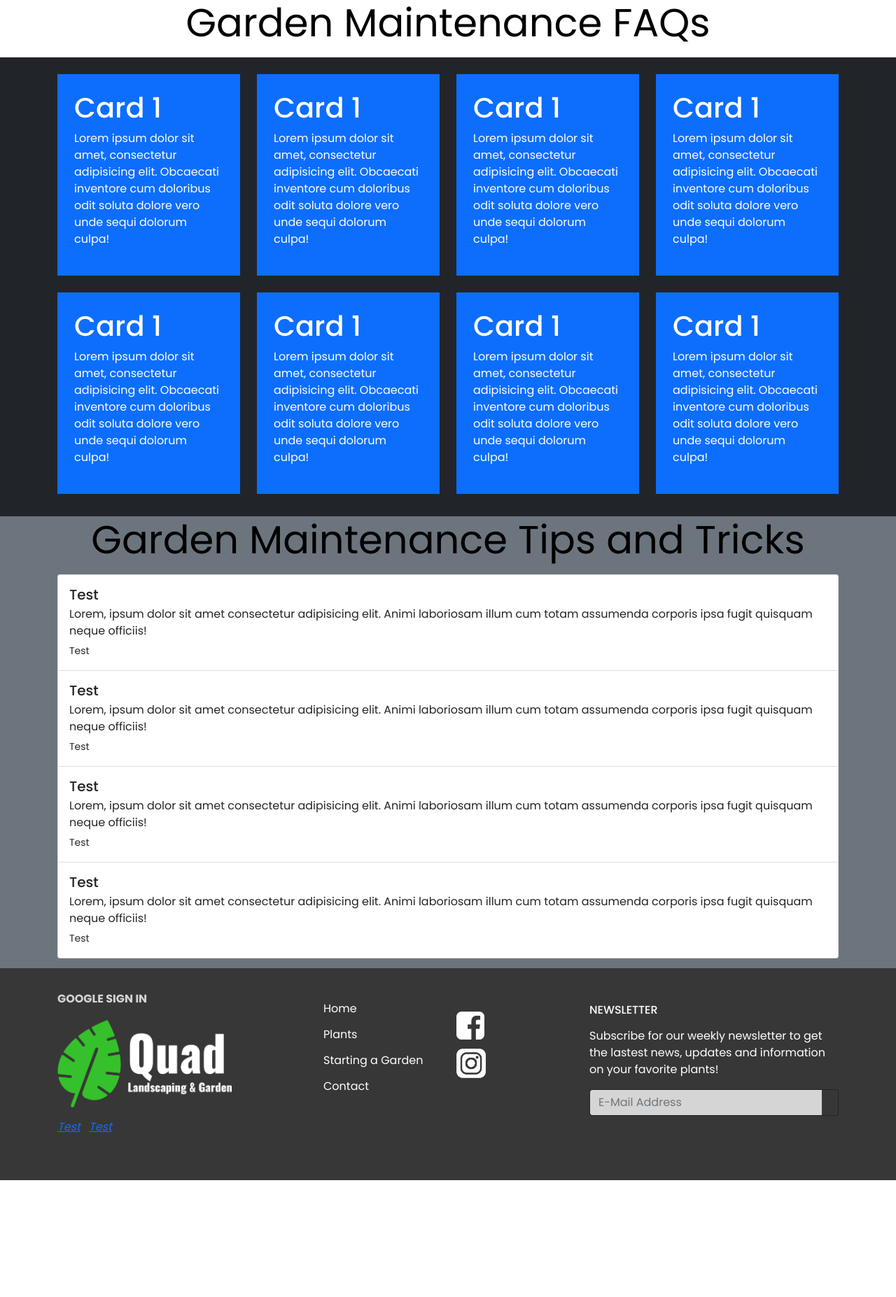
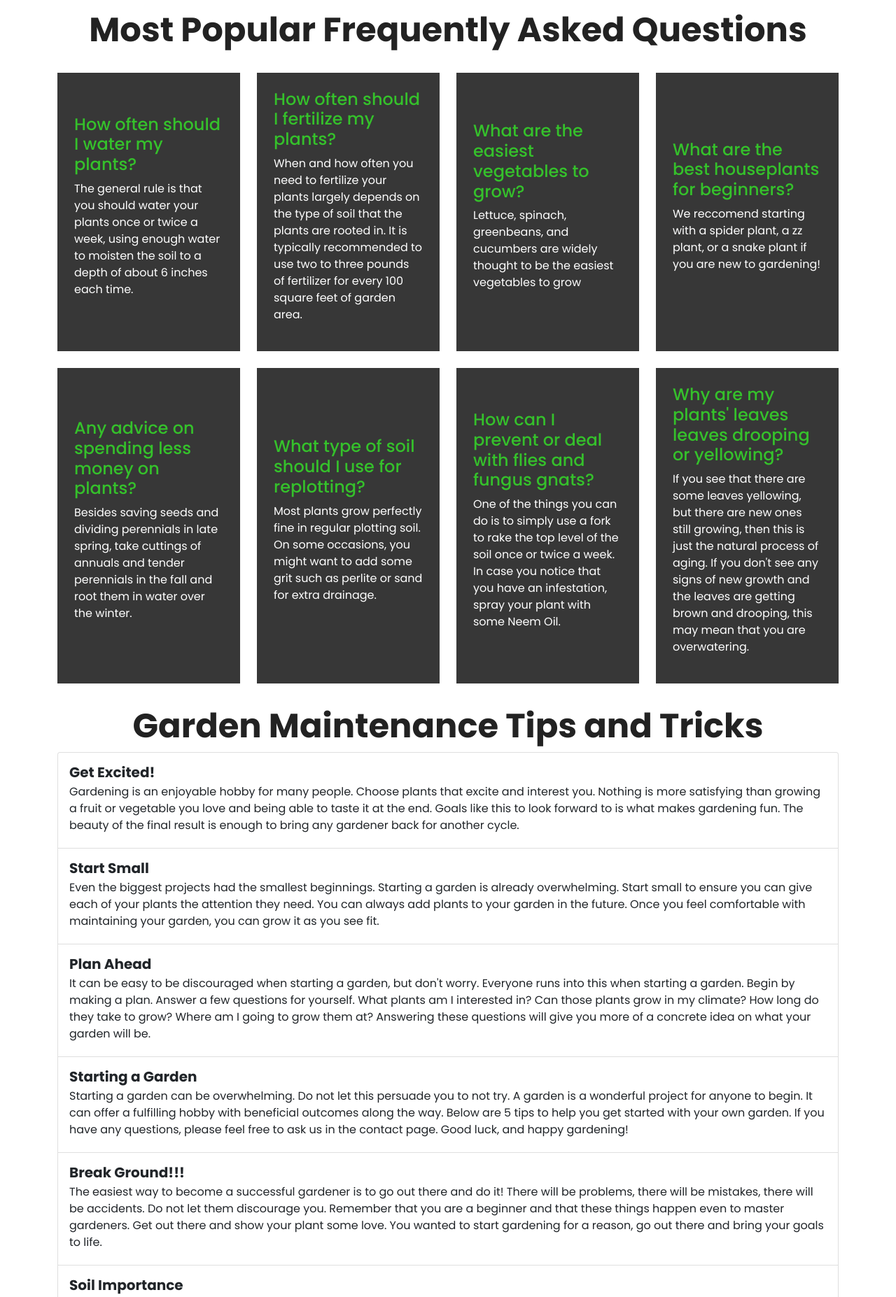
Before and after one commit to EthanE96/Quad_Landscaping_and_Garden, a PHP site: page /garden.html in a window 1280 px wide. Shown: the part 937-2791 px from the top of the page at 70% size. Before the commit the page ends 2624 px from the top, so only its background shows below. Run offline with PHP 8.4, Linux system fonts and the light colour scheme.

Commit message:
Brett Design

```diff
--- a/Client/Resources/CSS/garden.css
+++ b/Client/Resources/CSS/garden.css
@@ -56,6 +56,7 @@ body {
   background-repeat: no-repeat;
   background-size: cover;
   background-attachment: fixed;
+  margin-top: 75px;
 }
 
 .display-4
@@ -63,9 +64,12 @@ body {
   color: white;
 }
 
-.hero p{
-  color: white;
+.header
+{
+  font-weight: 600;
 }
+
+
 
 .title
 {
@@ -85,6 +89,26 @@ body {
 
 #my-signin2{
   margin-top: 8vh;
+}
+
+/* Garden FAQs */
+.box
+{
+  background-color: #373737 !important;
+  display: flex;
+  align-items: center;
+  justify-content: center;
+}
+
+.box h4{
+  color: #35c12b !important;
+}
+
+/* ----- */
+
+h5
+{
+  font-weight: 600;
 }
 
 
--- a/Client/garden.html
+++ b/Client/garden.html
@@ -24,7 +24,7 @@
     <script type="text/javascript" src="./Resources/Scripts/garden.js"></script>
 
    <!-- Navagation Bar -->
-    <nav class="navbar static-top navbar-expand-lg">
+    <nav class="navbar fixed-top navbar-expand-lg">
       <div class="container-fluid">
         <a class="navbar-brand" href="index.html"><img src="Resources/Images/Logo/Leaf.png" height="50" /></a>
         <button class="navbar-toggler" type="button" data-bs-toggle="collapse" data-bs-target="#navbarSupportedContent"
@@ -141,40 +141,42 @@
     </div>
 
     <!-- Tips for New Gardeners -->
-    <div class="garden mb-3">
-      <h1 class="display-4 text-center text-justify" style = "color: black;"> Garden Maintenance FAQs </h1>
+    <div class="garden mt-3">
+      <h1 class="display-5 header text-center text-justify"> Most Popular Frequently Asked Questions </h1>
     </div>
 
+
     <!-- Garden FAQs -->
-    <section class = "bg-dark d-flex justify-content-center align-items-center">
+    <section class = "bg-white d-flex justify-content-center align-items-center">
       <div class="container">
         <div class="row gy-2 mt-3">
           <div class="col-lg-3 col-md-4 mb-3 mb-md-0">
             <div class="box bg-primary h-100 d-flex p-4 flex-column text-white">
-              <h1> Card 1 </h1>
-              <p> Lorem ipsum dolor sit amet, consectetur adipisicing elit. Obcaecati
-                inventore cum doloribus odit soluta dolore vero unde sequi dolorum culpa! </p>
+              <h4 > How often should I water my plants? </h4>
+              <p> The general rule is that you should water your plants once or twice a week, using enough
+              water to moisten the soil to a depth of about 6 inches each time. </p>
             </div>
           </div>
           <div class="col-lg-3 col-md-4 mb-3 mb-md-0">
             <div class="box bg-primary h-100 d-flex p-4 flex-column text-white">
-              <h1> Card 1 </h1>
-              <p> Lorem ipsum dolor sit amet, consectetur adipisicing elit. Obcaecati
-                inventore cum doloribus odit soluta dolore vero unde sequi dolorum culpa! </p>
+              <h4> How often should I fertilize my plants? </h4>
+              <p> When and how often you need to fertilize your plants largely depends on the type of soil
+              that the plants are rooted in. It is typically recommended to use two to three pounds of fertilizer
+              for every 100 square feet of garden area. </p>
             </div>
           </div>
           <div class="col-lg-3 col-md-4 mb-3 mb-md-0">
             <div class="box bg-primary h-100 d-flex p-4 flex-column text-white">
-              <h1> Card 1 </h1>
-              <p> Lorem ipsum dolor sit amet, consectetur adipisicing elit. Obcaecati
-                inventore cum doloribus odit soluta dolore vero unde sequi dolorum culpa! </p>
+              <h4> What are the easiest vegetables to grow? </h4>
+              <p> Lettuce, spinach, greenbeans, and cucumbers are widely thought to be the easiest
+              vegetables to grow </p>
             </div>
           </div>
           <div class="col-lg-3 col-md-4">
             <div class="box bg-primary h-100 d-flex p-4 flex-column text-white">
-              <h1> Card 1 </h1>
-              <p> Lorem ipsum dolor sit amet, consectetur adipisicing elit. Obcaecati
-                inventore cum doloribus odit soluta dolore vero unde sequi dolorum culpa! </p>
+              <h4> What are the best houseplants for beginners? </h4>
+              <p> We reccomend starting with a spider plant, a zz plant, or a snake plant if you are
+              new to gardening! </p>
             </div>
           </div>
         </div>
@@ -182,31 +184,33 @@
         <!-- Second Row -->
         <div class="row gy-2 mt-3 mb-3">
           <div class="col-lg-3 col-md-4 mb-3">
-            <div class="box bg-primary h-100 d-flex p-4 flex-column text-white">
-              <h1> Card 1 </h1>
-              <p> Lorem ipsum dolor sit amet, consectetur adipisicing elit. Obcaecati
-                inventore cum doloribus odit soluta dolore vero unde sequi dolorum culpa! </p>
+              <div class="box bg-primary h-100 d-flex p-4 flex-column text-white">
+              <h4> Any advice on spending less money on plants? </h4>
+              <p> Besides saving seeds and dividing perennials in late spring, take cuttings of annuals
+              and tender perennials in the fall and root them in water over the winter. </p>
             </div>
           </div>
           <div class="col-lg-3 col-md-4 mb-3">
             <div class="box bg-primary h-100 d-flex p-4 flex-column text-white">
-              <h1> Card 1 </h1>
-              <p> Lorem ipsum dolor sit amet, consectetur adipisicing elit. Obcaecati
-                inventore cum doloribus odit soluta dolore vero unde sequi dolorum culpa! </p>
+              <h4> What type of soil should I use for replotting? </h4>
+              <p> Most plants grow perfectly fine in regular plotting soil. On some occasions, you might
+              want to add some grit such as perlite or sand for extra drainage. </p>
             </div>
           </div>
           <div class="col-lg-3 col-md-4 mb-3">
             <div class="box bg-primary h-100 d-flex p-4 flex-column text-white">
-              <h1> Card 1 </h1>
-              <p> Lorem ipsum dolor sit amet, consectetur adipisicing elit. Obcaecati
-                inventore cum doloribus odit soluta dolore vero unde sequi dolorum culpa! </p>
+              <h4> How can I prevent or deal with flies and fungus gnats? </h4>
+              <p> One of the things you can do is to simply use a fork to rake the top level of the soil once
+                or twice a week. In case you notice that you have an infestation, spray your plant
+                with some Neem Oil. </p>
             </div>
           </div>
           <div class="col-lg-3 col-md-4 mb-3">
             <div class="box bg-primary h-100 d-flex p-4 flex-column text-white">
-              <h1> Card 1 </h1>
-              <p> Lorem ipsum dolor sit amet, consectetur adipisicing elit. Obcaecati
-                inventore cum doloribus odit soluta dolore vero unde sequi dolorum culpa! </p>
+              <h4> Why are my plants' leaves leaves drooping or yellowing? </h4>
+              <p> If you see that there are some leaves yellowing, but there are new ones still growing, then
+                this is just the natural process of aging. If you don't see any signs of new growth and the leaves
+                are getting brown and drooping, this may mean that you are overwatering. </p>
             </div>
           </div>
 
@@ -217,37 +221,56 @@
     </section>
 
     <!-- Tips and Tricks for Running a Garden -->
-    <section id = "reviews" class= "bg-secondary">
+    <section id = "reviews">
       <div class="container-lg">
-        <div class="text-center">
-          <h1 class="display-4 text-center text-justify" style = "color: black;"> Garden Maintenance Tips and Tricks </h1>
+        <div class="garden">
+          <h1 class="display-5 header text-center text-justify"> Garden Maintenance Tips and Tricks </h1>
         </div>
-        <div class="row justify-content-center mt-3">
+        <div class="row justify-content-center mt-1">
           <div class="colg-lg-8 mb-4">
             <div class="list-group">
               <div class="list-group-item py-3">
-                <h5 class="mb-1"> Test </h5>
-                <p class="mb-1">Lorem, ipsum dolor sit amet consectetur adipisicing elit.
-                Animi laboriosam illum cum totam assumenda corporis ipsa fugit quisquam neque officiis!</p>
-                <small> Test </small>
+                <h5 class="mb-1"> Get Excited! </h5>
+                <p class="mb-1">Gardening is an enjoyable hobby for many people. Choose plants that excite and interest you. Nothing
+                  is more satisfying than growing a fruit or vegetable you love and being able to taste it at the end.
+                  Goals like this to look forward to is what makes gardening fun. The beauty of the final result is
+                  enough to bring any gardener back for another cycle.</p>
               </div>
               <div class="list-group-item py-3">
-                <h5 class="mb-1"> Test </h5>
-                <p class="mb-1">Lorem, ipsum dolor sit amet consectetur adipisicing elit.
-                Animi laboriosam illum cum totam assumenda corporis ipsa fugit quisquam neque officiis!</p>
-                <small> Test </small>
+                <h5 class="mb-1"> Start Small  </h5>
+                <p class="mb-1">Even the biggest projects had the smallest beginnings. Starting a garden is already overwhelming.
+                  Start small to ensure you can give each of your plants the attention they need. You can always add
+                  plants to your garden in the future. Once you feel comfortable with maintaining your garden, you can
+                  grow it as you see fit. </p>
               </div>
               <div class="list-group-item py-3">
-                <h5 class="mb-1"> Test </h5>
-                <p class="mb-1">Lorem, ipsum dolor sit amet consectetur adipisicing elit.
-                Animi laboriosam illum cum totam assumenda corporis ipsa fugit quisquam neque officiis!</p>
-                <small> Test </small>
+                <h5 class="mb-1"> Plan Ahead </h5>
+                <p class="mb-1"> It can be easy to be discouraged when starting a garden, but don't worry.
+                  Everyone runs into this when starting a garden. Begin by making a plan. Answer a few questions
+                  for yourself. What plants am I interested in? Can those plants grow in my climate? How long do
+                  they take to grow? Where am I going to grow them at? Answering these questions will give you more
+                  of a concrete idea on what your garden will be.</p>
               </div>
               <div class="list-group-item py-3">
-                <h5 class="mb-1"> Test </h5>
-                <p class="mb-1">Lorem, ipsum dolor sit amet consectetur adipisicing elit.
-                Animi laboriosam illum cum totam assumenda corporis ipsa fugit quisquam neque officiis!</p>
-                <small> Test </small>
+                <h5 class="mb-1"> Starting a Garden </h5>
+                <p class="mb-1">Starting a garden can be overwhelming. Do not let this persuade you to not try. A garden is a
+                  wonderful project for anyone to begin. It can offer a fulfilling hobby with beneficial outcomes
+                  along the way. Below are 5 tips to help you get started with your own garden. If you have any
+                  questions, please feel free to ask us in the contact page. Good luck, and happy gardening!</p>
+              </div>
+              <div class="list-group-item py-3">
+                <h5 class="mb-1"> Break Ground!!! </h5>
+                <p class="mb-1">The easiest way to become a successful gardener is to go out there and do it! There will be problems,
+                  there will be mistakes, there will be accidents. Do not let them discourage you. Remember that you are
+                  a beginner and that these things happen even to master gardeners. Get out there and show your plant
+                  some love. You wanted to start gardening for a reason, go out there and bring your goals to life.</p>
+              </div>
+              <div class="list-group-item py-3">
+                <h5 class="mb-1"> Soil Importance </h5>
+                <p class="mb-1">Soil is one of the most important aspects to your gardens success. Placing your plants in pots will
+                  help ensure your garden does not become overcrowded. If you would prefer not to use pots, make sure
+                  your plants are spaced out. Plan ahead for your plants growing in size as they mature. Local lawn-care
+                  and outdoor stores should be able to provide garden soil, an excellent resource for beginning gardeners.</p>
               </div>
             </div>
           </div>
@@ -255,251 +278,17 @@
       </div>
     </section>
 
-
-
-    <!-- - Featured Plants of the Month
-    <div class="hero">
-      <div class="container">
-        <div class="row">
-          <div class="col-lg 7">
-            <h1 class="display-4"> Featured Plants of the Month </h1>
-            <p> Lorem ipsum, dolor sit amet consectetur adipisicing elit. Officia est quas corrupti alias corporis?
-            Molestias ducimus officiis, voluptate cum soluta facilis eligendi illum nemo magni quaerat accusantium
-            dignissimos non id! </p>
-
-            <!- Setting Up Sections for Plants of the Month --->
-            <!-- <section class="p-5">
-            <div class="container">
-            <div class="row text-center"> -->
-
-
-            <!--- Featured Plant of the Month No. 1 --->
-            <!-- <div class="col-md mb-3">
-              <div class="card bg-dark text-light">
-                <div class="card-body text-center">
-                  <div class="h1 mb-3">
-                    <i class="bi bi-flower1"></i>
-                  </div>
-                    <img src="./resources/images/Sunflower.jpg" class="img-thumbnail"/>
-                  <div class="h1 mb-3">
-                    <i class="bi bi-flower1"></i>
-                  </div>
-                  <h3 class="card-title mb-3" id="name">Sunflower</h3>
-                  <p class="card-text" id="descrip">
-                    Sunflowers are beautiful yellow flowers that are heliotropic. This means they turn
-                    and follow the sun across the sky. They are a great addition to any garden.
-                  </p>
-                  <button type="button" class="btn btn-primary" data-toggle="modal" data-target="#exampleModal">
-                    Read More
-                  </button>
-                </div>
-              </div>
-            </div> -->
-
-            <!--- Featured Plant of the Month No. 2 --->
-            <!-- <div class="col-md mb-3">
-              <div class="card bg-dark text-light">
-                <div class="card-body text-center">
-                  <div class="h1 mb-3">
-                    <i class="bi bi-flower1"></i>
-                  </div>
-                    <img src="./resources/images/Sunflower.jpg" class="img-thumbnail"/>
-                  <div class="h1 mb-3">
-                    <i class="bi bi-flower1"></i>
-                  </div>
-                  <h3 class="card-title mb-3" id="name">Sunflower</h3>
-                  <p class="card-text" id="descrip">
-                    Sunflowers are beautiful yellow flowers that are heliotropic. This means they turn
-                    and follow the sun across the sky. They are a great addition to any garden.
-                  </p>
-                  <button type="button" class="btn btn-primary" data-toggle="modal" data-target="#exampleModal">
-                    Read More
-                  </button>
-                </div>
-              </div>
-            </div> -->
-
-            <!--- Featured Plant of the Month No. 3 --->
-            <!-- <div class="col-md mb-3">
-              <div class="card bg-dark text-light">
-                <div class="card-body text-center">
-                  <div class="h1 mb-3">
-                    <i class="bi bi-flower1"></i>
-                  </div>
-                    <img src="./resources/images/Sunflower.jpg" class="img-thumbnail"/>
-                  <div class="h1 mb-3">
-                    <i class="bi bi-flower1"></i>
-                  </div>
-                  <h3 class="card-title mb-3" id="name">Sunflower</h3>
-                  <p class="card-text" id="descrip">
-                    Sunflowers are beautiful yellow flowers that are heliotropic. This means they turn
-                    and follow the sun across the sky. They are a great addition to any garden.
-                  </p>
-                  <button type="button" class="btn btn-primary" data-toggle="modal" data-target="#exampleModal">
-                    Read More
-                  </button>
-                </div>
-              </div>
-            </div>
-
-
-            </div>
-          </div>
-        </section>
-        </div>
-      </div>
-    </div> -->
-
-
-    <!-- <section class="test">
-      <h1>Starting A Garden</h1>
-      <div>
-        Starting a garden can be overwhelming. Do not let this persuade you to not try. A garden is a
-        wonderful project for anyone to begin. It can offer a fulfilling hobby with beneficial outcomes
-        along the way. Below are 5 tips to help you get started with your own garden. If you have any
-        questions, please feel free to ask us in the contact page. Good luck, and happy gardening!
-      </div>
-      <div>
-        1. Plan Ahead
-        It can be easy to be discouraged when starting a garden, but don't worry.
-        Everyone runs into this when starting a garden. Begin by making a plan. Answer a few questions
-        for yourself. What plants am I interested in? Can those plants grow in my climate? How long do
-        they take to grow? Where am I going to grow them at? Answering these questions will give you more
-        of a concrete idea on what your garden will be.
-      </div>
-      <div>
-        2. Start Small
-        Even the biggest projects had the smallest beginnings. Starting a garden is already overwhelming.
-        Start small to ensure you can give each of your plants the attention they need. You can always add
-        plants to your garden in the future. Once you feel comfortable with maintaining your garden, you can
-        grow it as you see fit.
-      </div>
-      <div>
-        3. Get Excited!
-        Gardening is an enjoyable hobby for many people. Choose plants that excite and interest you. Nothing
-        is more satisfying than growing a fruit or vegetable you love and being able to taste it at the end.
-        Goals like this to look forward to is what makes gardening fun. The beauty of the final result is
-        enough to bring any gardener back for another cycle.
-      </div>
-      <div>
-        4. Soil Importance
-        Soil is one of the most important aspects to your gardens success. Placing your plants in pots will
-        help ensure your garden does not become overcrowded. If you would prefer not to use pots, make sure
-        your plants are spaced out. Plan ahead for your plants growing in size as they mature. Local lawn-care
-        and outdoor stores should be able to provide garden soil, an excellent resource for beginning gardeners.
-      </div>
-      <div>
-        5. Break Ground!!!
-        The easiest way to become a successful gardener is to go out there and do it! There will be problems,
-        there will be mistakes, there will be accidents. Do not let them discourage you. Remember that you are
-        a beginner and that these things happen even to master gardeners. Get out there and show your plant
-        some love. You wanted to start gardening for a reason, go out there and bring your goals to life.
-      </div> -->
-
-      <!-- Plant Boxes Row 1 -->
-    <!-- <section class="p-5">
-      <div class="container">
-        <div class="row text-center">
-          <div class="col-md mb-3">
-            <div class="card bg-dark text-light">
-              <div class="card-body text-center">
-                <div class="h1 mb-3">
-                  <i class="bi bi-flower1"></i>
-                </div>
-                  <img src="./resources/images/Sunflower.jpg" class="img-thumbnail"/>
-                <div class="h1 mb-3">
-                  <i class="bi bi-flower1"></i>
-                </div>
-                <h3 class="card-title mb-3" id="name">Sunflower</h3>
-                <p class="card-text" id="descrip">
-                  Sunflowers are beautiful yellow flowers that are heliotropic. This means they turn
-                  and follow the sun across the sky. They are a great addition to any garden.
-                </p>
-
-                <button type="button" class="btn btn-primary" data-toggle="modal" data-target="#exampleModal">
-                  Read More
-                </button>
-
-
-
-              </div>
-            </div>
-          </div>
-
-          <div class="col-md mb-3">
-            <div class="card bg-dark text-light">
-              <div class="card-body text-center">
-                <div class="h1 mb-3">
-                  <i class="bi bi-flower1"></i>
-                </div>
-                  <img src="./resources/images/Basil.jpg" class="img-thumbnail"/>
-                <div class="h1 mb-3">
-                  <i class="bi bi-flower1"></i>
-                </div>
-                <h3 class="card-title mb-3" id="name">Basil</h3>
-                <p class="card-text" id="descrip">
-                  Basil is a leafy herb commonly used in cooking. It is a great starter plant as it is a
-                  natural bug repellent! Pair it with a tomato and you have the ingredients to start a
-                  delicious homemade spaghetti sauce!
-                </p>
-                <button type="button" class="btn btn-primary" data-toggle="modal" data-target="#exampleModal1">
-                  Read More
-                </button>
-              </div>
-            </div>
-          </div>
-
-          <div class="col-md mb-3">
-            <div class="card bg-dark text-light">
-              <div class="card-body text-center">
-                <div class="h1 mb-3">
-                  <i class="bi bi-flower1"></i>
-                </div>
-                  <img src="./resources/images/Tomato.jpg" class="img-thumbnail"/>
-                <div class="h1 mb-3">
-                  <i class="bi bi-flower1"></i>
-                </div>
-                <h3 class="card-title mb-3">Tomatoes</h3>
-                <p class="card-text">
-                  Tomatoes are the most common garden plant. These bright red berries will bring vibrancy
-                  and flavor to your garden. Take a fruit off fresh to throw on a sandwich or salad!
-                </p>
-                <button type="button" class="btn btn-primary" data-toggle="modal" data-target="#exampleModal">
-                  Read More
-                </button>
-              </div>
-            </div>
-          </div>
-
-        </div>
-      </div>
-    </section> -->
-
-    <!--Footer -->
-    <footer style="margin-top: -10px;">
+    <!-- Footer -->
+    <footer style="margin-top: -10px;" id = "footer">
       <div class="py-6 bg-gray">
         <div class="container">
           <div class="row">
             <div class="col-lg-4 mb-5 mb-lg 0">
               <div class="fw-bold text-uppercase text-heading mb-3">
-                 Google Sign In
+                <!-- Google Sign In -->
                 <div class="g-signin2" data-onsuccess="onSignIn"></div>
                 <img class="footer-img" src="./Resources/Images/Logo/Quad L&G_LogoW.png">
               </div>
-
-
-              <ul class="list-inline">
-                <li class="list-inline-item">
-                  <a href="#" class="text-para" title="facebook">
-                    <i class="bi bi-facebook">Test</i>
-                  </a>
-                </li>
-                <li class="list-inline-item">
-                  <a href="#" class="text-para" title="instagram">
-                    <i class="bi bi-instagram">Test</i>
-                  </a>
-                </li>
-              </ul>
             </div>
 
             <div class="col-lg-2 col-md-6 mb-5 mb-lg-0">
```
Also changed, not shown: Client/Resources/CSS/index.css (+29 -0 lines), Client/index.html (+40 -12 lines).
